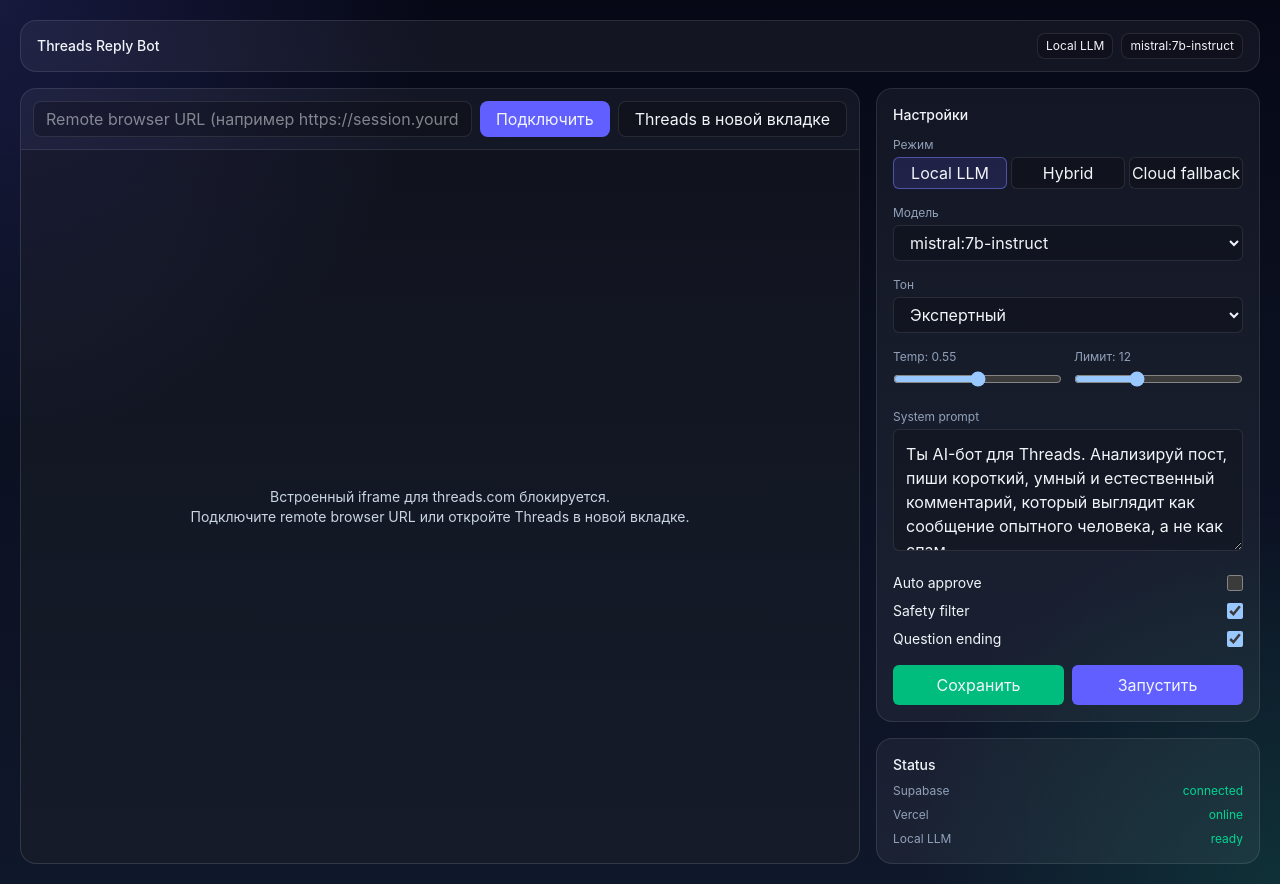
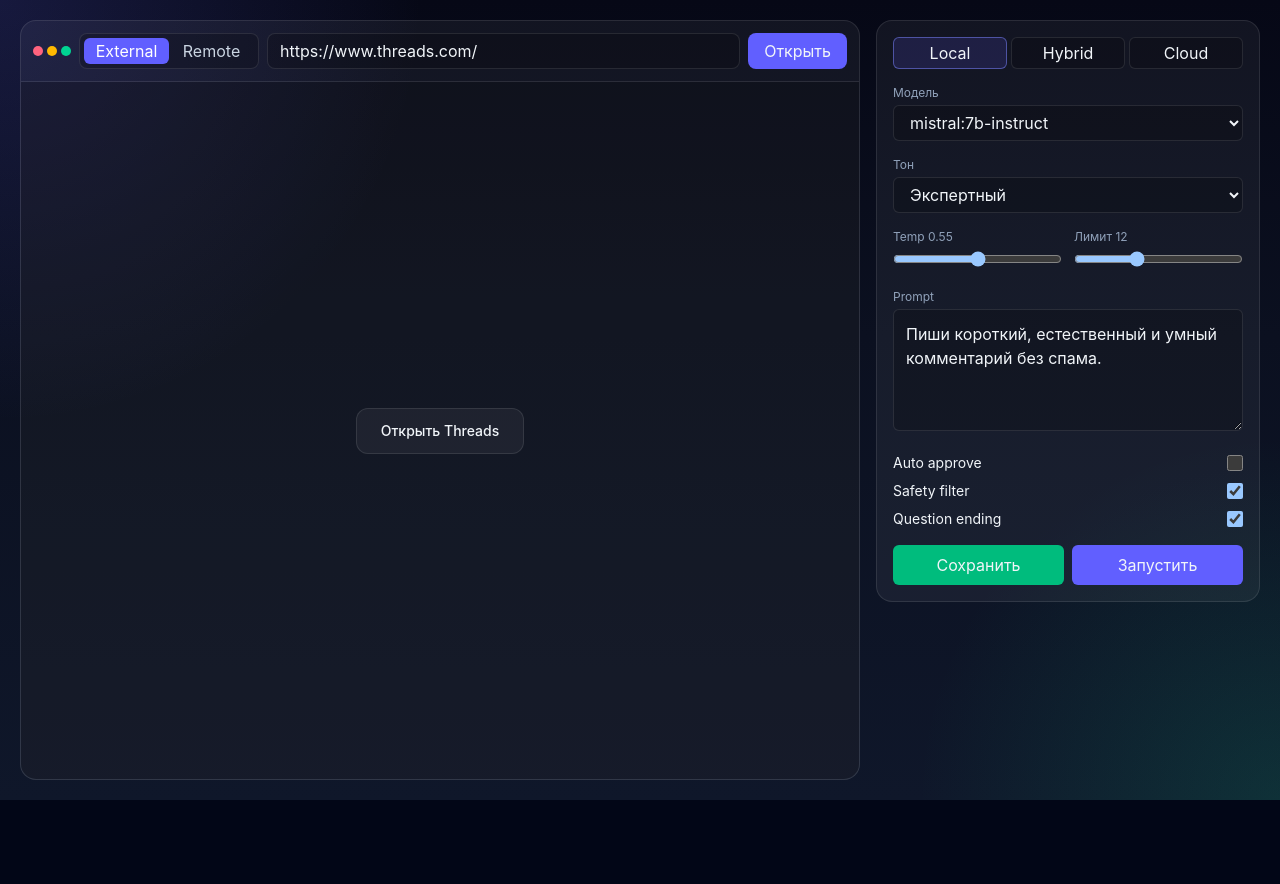
Before and after one commit to Solafun/sttast, a React (Vite) app: page / in a window 1280 px wide. After the commit the page ends 800 px from the top, so only its background shows below. Built offline with nearby package versions, Linux system fonts and the light colour scheme.

Commit message:
Add files via upload

```diff
--- a/src/App.tsx
+++ b/src/App.tsx
@@ -1,12 +1,13 @@
-import { FormEvent, useMemo, useState } from "react";
+import { useMemo, useState } from "react";
 
 type Tone = "neutral" | "expert" | "bold" | "friendly";
 type LlmMode = "local" | "hybrid" | "cloud";
+type BrowserMode = "external" | "remote";
 
 const modeLabels: Record<LlmMode, string> = {
-  local: "Local LLM",
+  local: "Local",
   hybrid: "Hybrid",
-  cloud: "Cloud fallback",
+  cloud: "Cloud",
 };
 
 const toneLabels: Record<Tone, string> = {
@@ -16,86 +17,146 @@
   friendly: "Дружелюбный",
 };
 
+const browserModeLabels: Record<BrowserMode, string> = {
+  external: "External",
+  remote: "Remote",
+};
+
+function normalizeUrl(value: string) {
+  if (!value.trim()) return "";
+  if (value.startsWith("http://") || value.startsWith("https://")) return value;
+  return `https://${value}`;
+}
+
 export function App() {
+  const [browserUrl, setBrowserUrl] = useState("https://www.threads.com/");
+  const [browserMode, setBrowserMode] = useState<BrowserMode>("external");
+  const [remoteSessionInput, setRemoteSessionInput] = useState("");
   const [remoteSessionUrl, setRemoteSessionUrl] = useState("");
-  const [sessionInput, setSessionInput] = useState("");
   const [llmMode, setLlmMode] = useState<LlmMode>("local");
   const [localModel, setLocalModel] = useState("mistral:7b-instruct");
   const [selectedTone, setSelectedTone] = useState<Tone>("expert");
   const [temperature, setTemperature] = useState(0.55);
   const [maxCommentsPerHour, setMaxCommentsPerHour] = useState(12);
   const [systemPrompt, setSystemPrompt] = useState(
-    "Ты AI-бот для Threads. Анализируй пост, пиши короткий, умный и естественный комментарий, который выглядит как сообщение опытного человека, а не как спам."
+    "Пиши короткий, естественный и умный комментарий без спама."
   );
   const [autoApprove, setAutoApprove] = useState(false);
   const [semanticFilter, setSemanticFilter] = useState(true);
   const [includeQuestion, setIncludeQuestion] = useState(true);
 
-  const hasRemoteSession = useMemo(() => remoteSessionUrl.trim().length > 0, [remoteSessionUrl]);
+  const normalizedBrowserUrl = useMemo(() => normalizeUrl(browserUrl), [browserUrl]);
+  const normalizedRemoteInput = useMemo(() => normalizeUrl(remoteSessionInput), [remoteSessionInput]);
 
-  const handleConnectSession = (event: FormEvent<HTMLFormElement>) => {
-    event.preventDefault();
-    setRemoteSessionUrl(sessionInput.trim());
+  const openExternal = () => {
+    if (!normalizedBrowserUrl) return;
+    window.open(normalizedBrowserUrl, "_blank", "noopener,noreferrer");
   };
 
-  const openThreads = () => {
-    window.open("https://www.threads.com/", "_blank", "noopener,noreferrer");
+  const connectRemote = () => {
+    if (!normalizedRemoteInput) return;
+    setRemoteSessionUrl(normalizedRemoteInput);
+  };
+
+  const disconnectRemote = () => {
+    setRemoteSessionUrl("");
   };
 
   return (
     <div className="min-h-screen bg-[radial-gradient(circle_at_top_left,_rgba(99,102,241,0.18),_transparent_28%),radial-gradient(circle_at_bottom_right,_rgba(16,185,129,0.16),_transparent_24%),linear-gradient(180deg,_#060816_0%,_#0b1020_42%,_#0f172a_100%)] text-slate-100">
-      <div className="mx-auto flex min-h-screen max-w-[1800px] flex-col gap-4 p-3 md:p-4 lg:p-5">
-        <header className="flex items-center justify-between rounded-2xl border border-white/10 bg-white/5 px-4 py-3">
-          <div className="text-sm font-medium">Threads Reply Bot</div>
-          <div className="flex items-center gap-2">
-            <div className="rounded-lg border border-white/10 bg-black/20 px-2 py-1 text-xs">{modeLabels[llmMode]}</div>
-            <div className="rounded-lg border border-white/10 bg-black/20 px-2 py-1 text-xs">{localModel}</div>
+      <div className="mx-auto grid min-h-screen max-w-[1800px] gap-4 p-3 md:p-4 lg:grid-cols-[1fr_24rem] lg:p-5">
+        <section className="flex min-h-[680px] flex-col overflow-hidden rounded-2xl border border-white/10 bg-white/5">
+          <div className="border-b border-white/10 p-3">
+            <div className="flex flex-col gap-2 xl:flex-row xl:items-center">
+              <div className="flex gap-1">
+                <span className="h-2.5 w-2.5 rounded-full bg-rose-400" />
+                <span className="h-2.5 w-2.5 rounded-full bg-amber-400" />
+                <span className="h-2.5 w-2.5 rounded-full bg-emerald-400" />
               </div>
-        </header>
 
-        <main className="grid flex-1 gap-4 xl:grid-cols-[1fr_24rem]">
-          <section className="flex min-h-[600px] flex-col overflow-hidden rounded-2xl border border-white/10 bg-white/5">
-            <div className="border-b border-white/10 p-3">
-              <form onSubmit={handleConnectSession} className="flex flex-col gap-2 md:flex-row md:items-center">
+              <div className="grid h-9 grid-cols-2 rounded-lg border border-white/10 bg-black/20 p-1 xl:w-[180px]">
+                {(Object.keys(browserModeLabels) as BrowserMode[]).map((mode) => (
+                  <button
+                    key={mode}
+                    onClick={() => setBrowserMode(mode)}
+                    className={`rounded-md text-xs ${
+                      browserMode === mode ? "bg-indigo-500 text-white" : "text-slate-300"
+                    }`}
+                  >
+                    {browserModeLabels[mode]}
+                  </button>
+                ))}
+              </div>
+
               <input
-                  value={sessionInput}
-                  onChange={(event) => setSessionInput(event.target.value)}
+                value={browserUrl}
+                onChange={(event) => setBrowserUrl(event.target.value)}
                 className="h-9 flex-1 rounded-lg border border-white/10 bg-black/20 px-3 text-sm outline-none"
-                  placeholder="Remote browser URL (например https://session.yourdomain.com)"
+                placeholder="https://www.threads.com/"
               />
-                <button type="submit" className="h-9 rounded-lg bg-indigo-500 px-4 text-sm font-medium hover:bg-indigo-400">
+
+              <button
+                onClick={openExternal}
+                className="h-9 rounded-lg bg-indigo-500 px-4 text-sm font-medium hover:bg-indigo-400"
+              >
+                Открыть
+              </button>
+            </div>
+          </div>
+
+          {browserMode === "external" ? (
+            <div className="flex flex-1 items-center justify-center bg-black/20 p-6">
+              <a
+                href={normalizedBrowserUrl || "https://www.threads.com/"}
+                target="_blank"
+                rel="noreferrer"
+                className="inline-flex items-center rounded-xl border border-white/10 bg-white/5 px-6 py-3 text-sm font-medium hover:bg-white/10"
+              >
+                Открыть Threads
+              </a>
+            </div>
+          ) : (
+            <div className="flex flex-1 flex-col">
+              <div className="flex flex-col gap-2 border-b border-white/10 p-3 md:flex-row">
+                <input
+                  value={remoteSessionInput}
+                  onChange={(event) => setRemoteSessionInput(event.target.value)}
+                  className="h-9 flex-1 rounded-lg border border-white/10 bg-black/20 px-3 text-sm outline-none"
+                  placeholder="https://remote-session-url"
+                />
+                {remoteSessionUrl ? (
+                  <button
+                    onClick={disconnectRemote}
+                    className="h-9 rounded-lg bg-rose-500 px-4 text-sm font-medium hover:bg-rose-400"
+                  >
+                    Отключить
+                  </button>
+                ) : (
+                  <button
+                    onClick={connectRemote}
+                    className="h-9 rounded-lg bg-emerald-500 px-4 text-sm font-medium hover:bg-emerald-400"
+                  >
                     Подключить
                   </button>
-                <button
-                  type="button"
-                  onClick={openThreads}
-                  className="h-9 rounded-lg border border-white/10 bg-black/20 px-4 text-sm font-medium hover:bg-white/10"
-                >
-                  Threads в новой вкладке
-                </button>
-              </form>
+                )}
               </div>
-            <div className="relative flex-1">
-              {hasRemoteSession ? (
+
+              {remoteSessionUrl ? (
                 <iframe title="Remote Browser Session" src={remoteSessionUrl} className="h-full w-full bg-white" />
               ) : (
-                <div className="flex h-full items-center justify-center bg-black/20 p-6">
-                  <div className="text-center text-sm text-slate-300">
-                    <p>Встроенный iframe для threads.com блокируется.</p>
-                    <p>Подключите remote browser URL или откройте Threads в новой вкладке.</p>
+                <div className="flex flex-1 items-center justify-center bg-black/20 p-6">
+                  <div className="rounded-xl border border-white/10 bg-white/5 px-5 py-3 text-sm text-slate-300">
+                    Remote session
                   </div>
                 </div>
               )}
             </div>
+          )}
         </section>
 
         <aside className="flex flex-col gap-4">
           <div className="rounded-2xl border border-white/10 bg-white/5 p-4">
-              <div className="mb-3 text-sm font-medium">Настройки</div>
-
-              <div className="mb-4">
-                <label className="mb-1 block text-xs text-slate-400">Режим</label>
-                <div className="grid grid-cols-3 gap-1">
+            <div className="mb-4 grid grid-cols-3 gap-1">
               {(Object.keys(modeLabels) as LlmMode[]).map((mode) => (
                 <button
                   key={mode}
@@ -109,7 +170,6 @@
                   {modeLabels[mode]}
                 </button>
               ))}
-                </div>
             </div>
 
             <div className="mb-4">
@@ -143,7 +203,7 @@
 
             <div className="mb-4 grid grid-cols-2 gap-3">
               <div>
-                  <label className="mb-1 block text-xs text-slate-400">Temp: {temperature.toFixed(2)}</label>
+                <label className="mb-1 block text-xs text-slate-400">Temp {temperature.toFixed(2)}</label>
                 <input
                   type="range"
                   min="0.1"
@@ -155,7 +215,7 @@
                 />
               </div>
               <div>
-                  <label className="mb-1 block text-xs text-slate-400">Лимит: {maxCommentsPerHour}</label>
+                <label className="mb-1 block text-xs text-slate-400">Лимит {maxCommentsPerHour}</label>
                 <input
                   type="range"
                   min="2"
@@ -169,7 +229,7 @@
             </div>
 
             <div className="mb-4">
-                <label className="mb-1 block text-xs text-slate-400">System prompt</label>
+              <label className="mb-1 block text-xs text-slate-400">Prompt</label>
               <textarea
                 value={systemPrompt}
                 onChange={(event) => setSystemPrompt(event.target.value)}
@@ -179,8 +239,8 @@
             </div>
 
             <div className="space-y-2">
-                <label className="flex items-center justify-between">
-                  <span className="text-sm">Auto approve</span>
+              <label className="flex items-center justify-between text-sm">
+                <span>Auto approve</span>
                 <input
                   type="checkbox"
                   checked={autoApprove}
@@ -188,8 +248,8 @@
                   className="h-4 w-4"
                 />
               </label>
-                <label className="flex items-center justify-between">
-                  <span className="text-sm">Safety filter</span>
+              <label className="flex items-center justify-between text-sm">
+                <span>Safety filter</span>
                 <input
                   type="checkbox"
                   checked={semanticFilter}
@@ -197,8 +257,8 @@
                   className="h-4 w-4"
                 />
               </label>
-                <label className="flex items-center justify-between">
-                  <span className="text-sm">Question ending</span>
+              <label className="flex items-center justify-between text-sm">
+                <span>Question ending</span>
                 <input
                   type="checkbox"
                   checked={includeQuestion}
@@ -209,30 +269,15 @@
             </div>
 
             <div className="mt-4 flex gap-2">
-                <button className="flex-1 rounded-md bg-emerald-500 py-2 text-sm font-medium hover:bg-emerald-400">Сохранить</button>
-                <button className="flex-1 rounded-md bg-indigo-500 py-2 text-sm font-medium hover:bg-indigo-400">Запустить</button>
-              </div>
-            </div>
-
-            <div className="rounded-2xl border border-white/10 bg-white/5 p-4">
-              <div className="mb-2 text-sm font-medium">Status</div>
-              <div className="space-y-2 text-xs">
-                <div className="flex items-center justify-between">
-                  <span className="text-slate-400">Supabase</span>
-                  <span className="text-emerald-400">connected</span>
-                </div>
-                <div className="flex items-center justify-between">
-                  <span className="text-slate-400">Vercel</span>
-                  <span className="text-emerald-400">online</span>
-                </div>
-                <div className="flex items-center justify-between">
-                  <span className="text-slate-400">Local LLM</span>
-                  <span className="text-emerald-400">ready</span>
-                </div>
+              <button className="flex-1 rounded-md bg-emerald-500 py-2 text-sm font-medium hover:bg-emerald-400">
+                Сохранить
+              </button>
+              <button className="flex-1 rounded-md bg-indigo-500 py-2 text-sm font-medium hover:bg-indigo-400">
+                Запустить
+              </button>
             </div>
           </div>
         </aside>
-        </main>
       </div>
     </div>
   );
```
Lines whose indentation alone changed are shown as unchanged.
